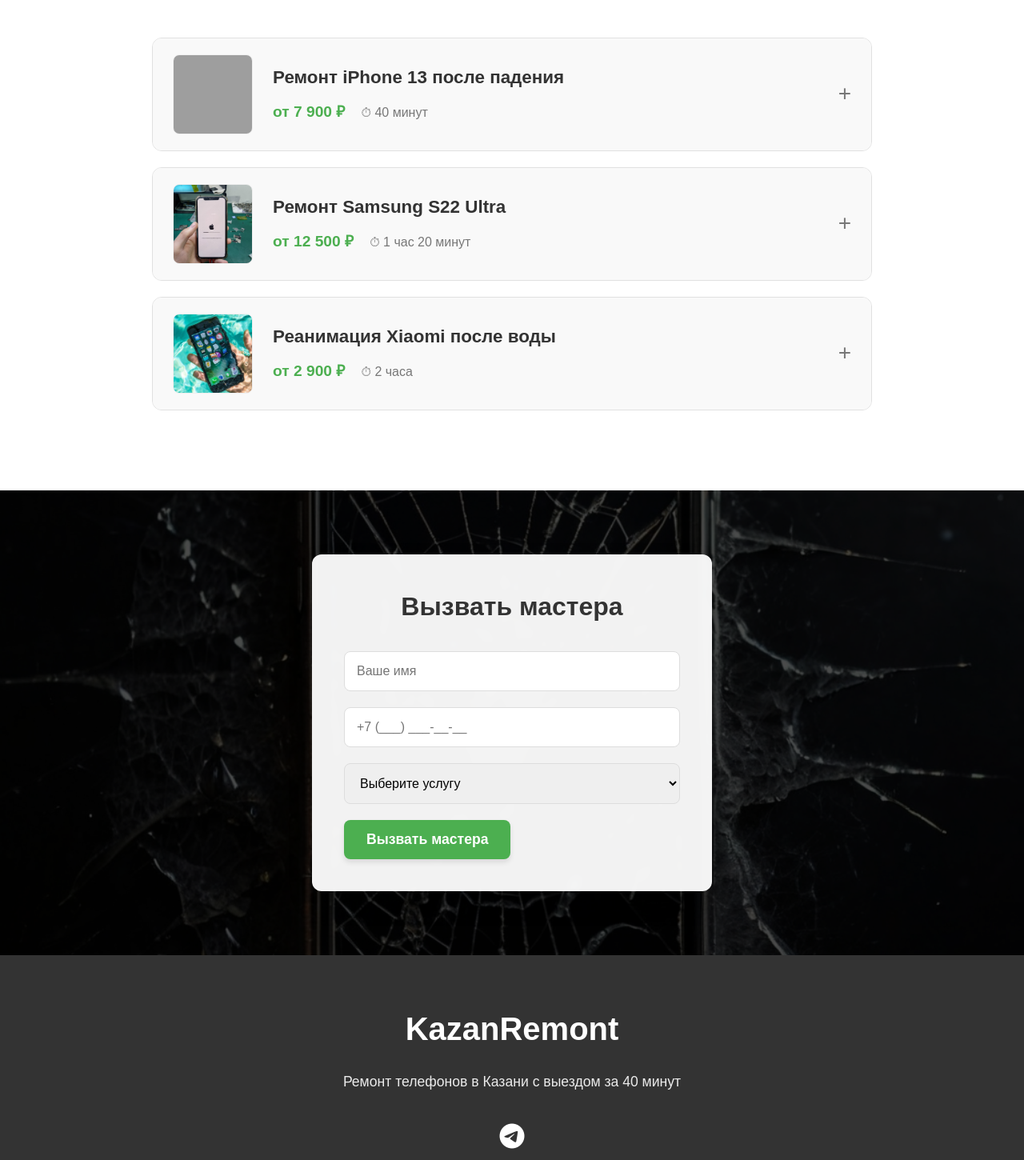
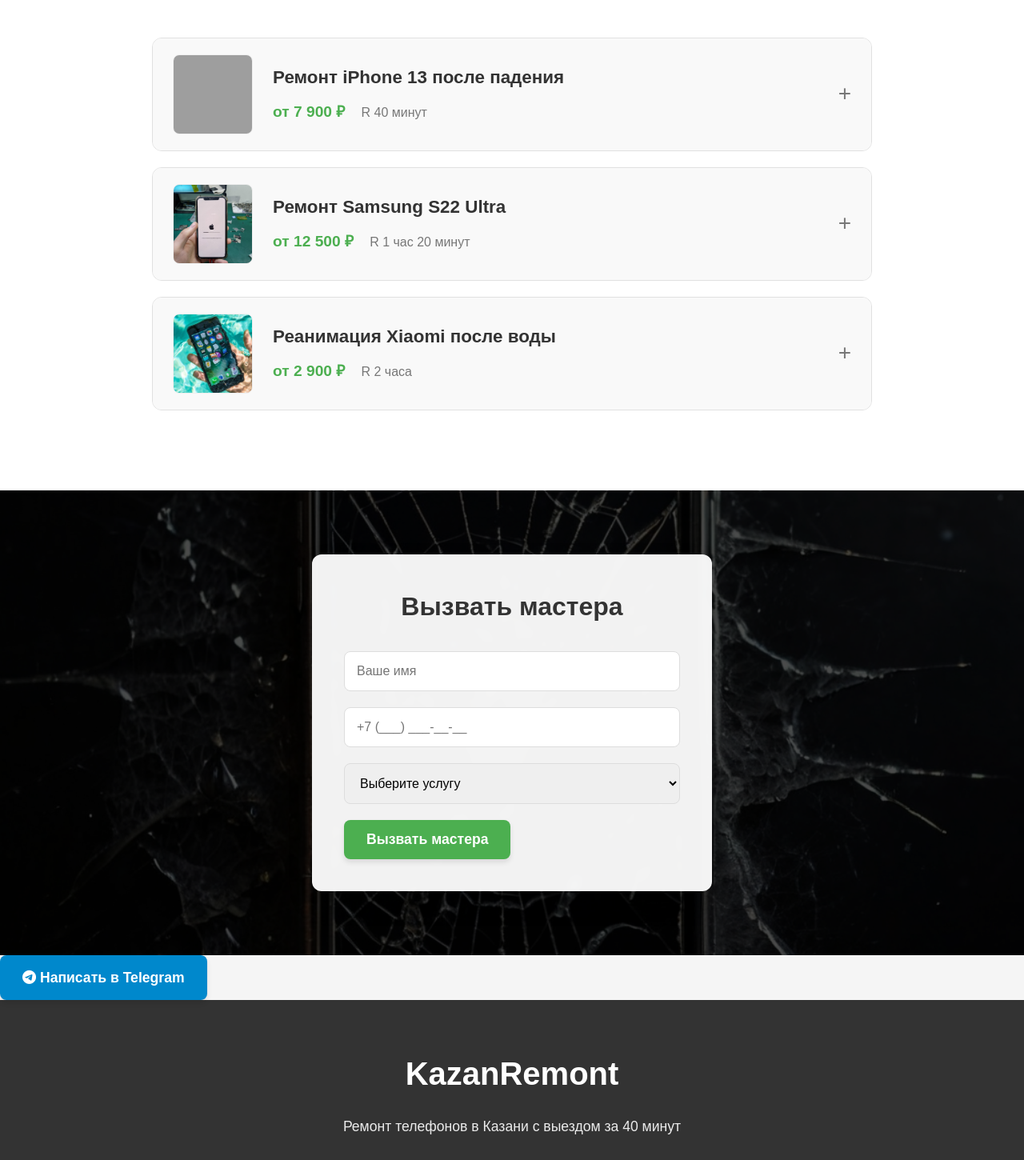
Before and after one commit to peexthree/kazanremont.github.io, a plain HTML site: page index.html in a window 1280 px wide. Shown: the part 2985-4435 px from the top of the page at 80% size. Drawn offline with nearby package versions, Linux system fonts and the light colour scheme; grey boxes are pictures that could not be loaded.

Commit message:
Update index.html

```diff
--- a/index.html
+++ b/index.html
@@ -149,7 +149,7 @@
                                     <h3>Ремонт iPhone 13 после падения</h3>
                                     <div class="case-meta">
                                         <span class="case-price">от 7 900 ₽</span>
-                                        <span class="case-time">⏱ 40 минут</span>
+                                        <span class="case-time">R 40 минут</span>
                                     </div>
                                 </div>
                             </div>
@@ -185,7 +185,7 @@
                                     <h3>Ремонт Samsung S22 Ultra</h3>
                                     <div class="case-meta">
                                         <span class="case-price">от 12 500 ₽</span>
-                                        <span class="case-time">⏱ 1 час 20 минут</span>
+                                        <span class="case-time">R 1 час 20 минут</span>
                                     </div>
                                 </div>
                             </div>
@@ -221,7 +221,7 @@
                                     <h3>Реанимация Xiaomi после воды</h3>
                                     <div class="case-meta">
                                         <span class="case-price">от 2 900 ₽</span>
-                                        <span class="case-time">⏱ 2 часа</span>
+                                        <span class="case-time">R 2 часа</span>
                                     </div>
                                 </div>
                             </div>
@@ -273,7 +273,9 @@
         </div>
     </div>
 </section>
-
+<a href="https://t.me/remonter_kazan_bot " class="btn btn-telegram" target="_blank">
+        <i class="fab fa-telegram"></i> Написать в Telegram
+    </a>
 <script>
 document.getElementById("order-form").addEventListener("submit", async function(e) {
     e.preventDefault();
```
